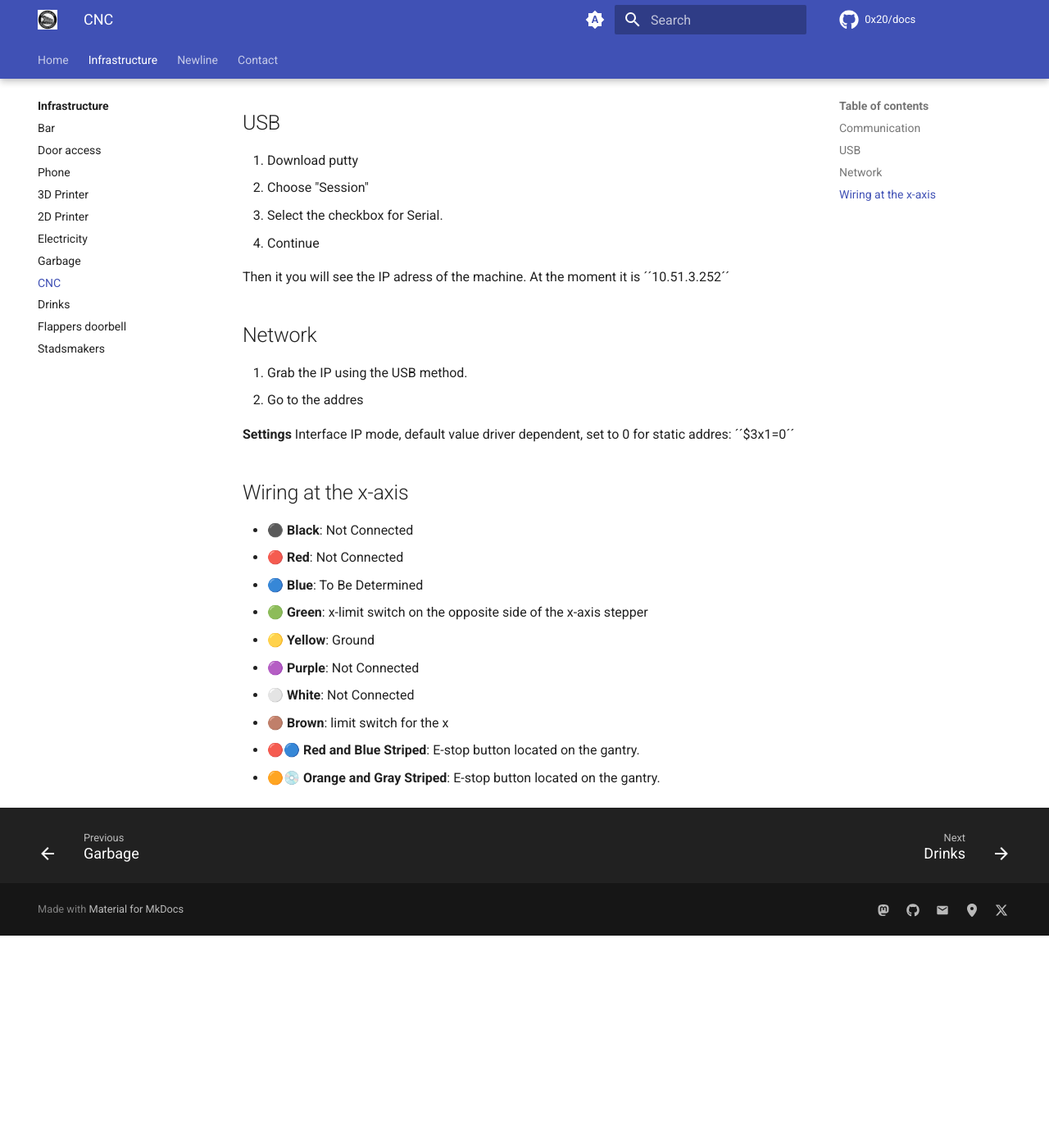
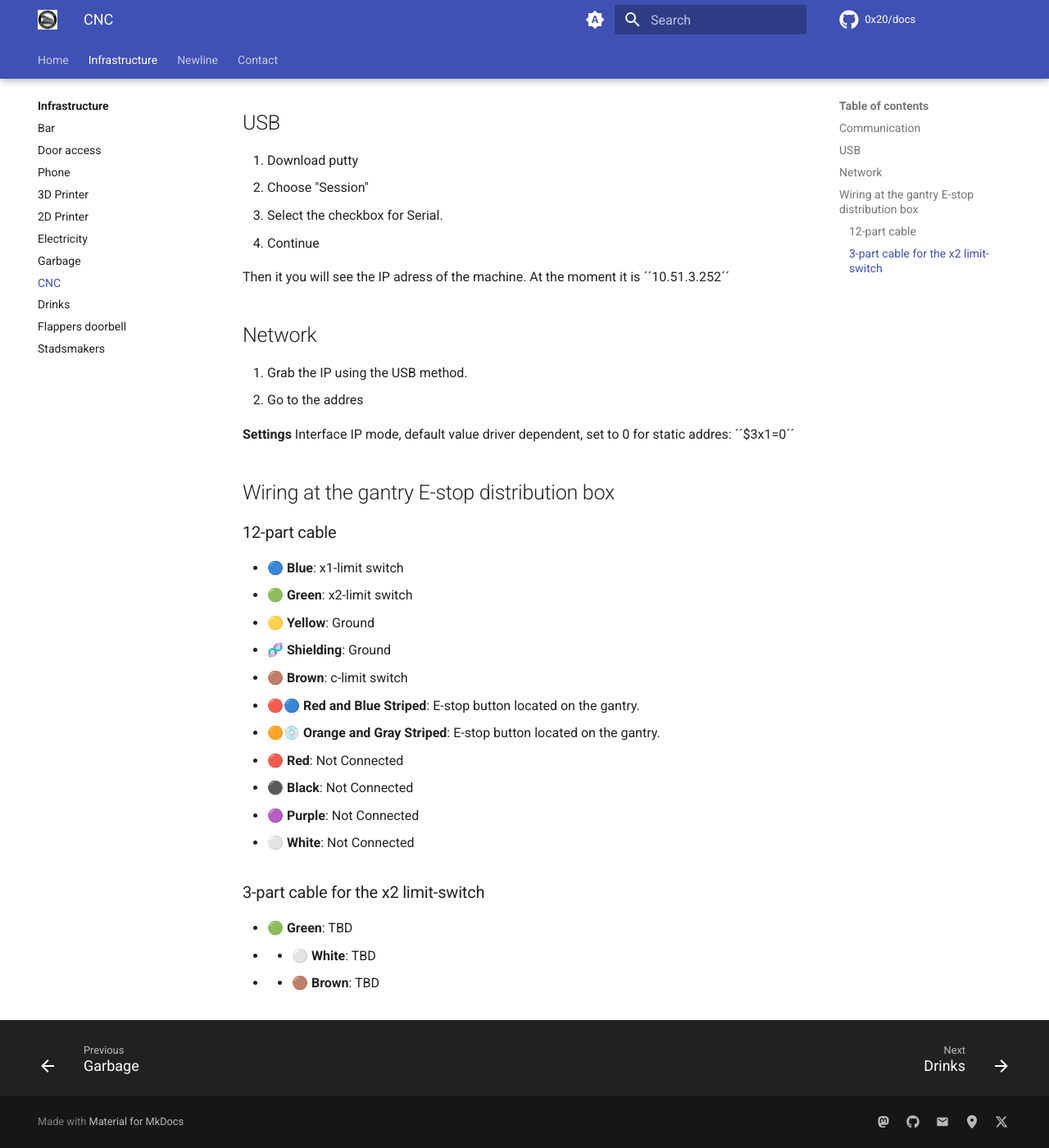
Before and after one commit to 0x20/docs, an MkDocs documentation site: the page built from docs/infra/cnc.md, in a window 1280 px wide and 1400 px high, scrolled down 265 px. Shown: the whole window at 82% size. Built offline with MkDocs 1.6.1 and Material for MkDocs 9.7.7, drawn with Linux system fonts in a browser that asks for light colours; comment, search, counter and statistics services are not loaded; before the commit the page ends 1406 px from its top, so only the background shows below that.

Commit message:
Update cnc.md

```diff
--- a/docs/infra/cnc.md
+++ b/docs/infra/cnc.md
@@ -24,14 +24,20 @@ Then it you will see the IP adress of the machine. At the moment it is ´´10.51
 Interface IP mode, default value driver dependent, set to 0 for static addres: ´´$3x1=0´´
 
 
-## Wiring at the x-axis
+## Wiring at the gantry E-stop distribution box
+### 12-part cable
+- 🔵 **Blue**: x1-limit switch
+- 🟢 **Green**: x2-limit switch
+- 🟡 **Yellow**: Ground
+- 🧬 **Shielding**: Ground
+- 🟤 **Brown**: c-limit switch
+- 🔴🔵 **Red and Blue Striped**: E-stop button located on the gantry.
+- 🟠💿 **Orange and Gray Striped**: E-stop button located on the gantry.
+- 🔴 **Red**: Not Connected
 - ⚫ **Black**: Not Connected
-- 🔴 **Red**: Not Connected
-- 🔵 **Blue**: To Be Determined
-- 🟢 **Green**: x-limit switch on the opposite side of the x-axis stepper
-- 🟡 **Yellow**: Ground
 - 🟣 **Purple**: Not Connected
 - ⚪ **White**: Not Connected
-- 🟤 **Brown**: limit switch for the x
-- 🔴🔵 **Red and Blue Striped**: E-stop button located on the gantry.
-- 🟠💿 **Orange and Gray Striped**: E-stop button located on the gantry.
+### 3-part cable for the x2 limit-switch
+- 🟢 **Green**: TBD
+- - ⚪ **White**: TBD
+  - - 🟤 **Brown**: TBD
```
